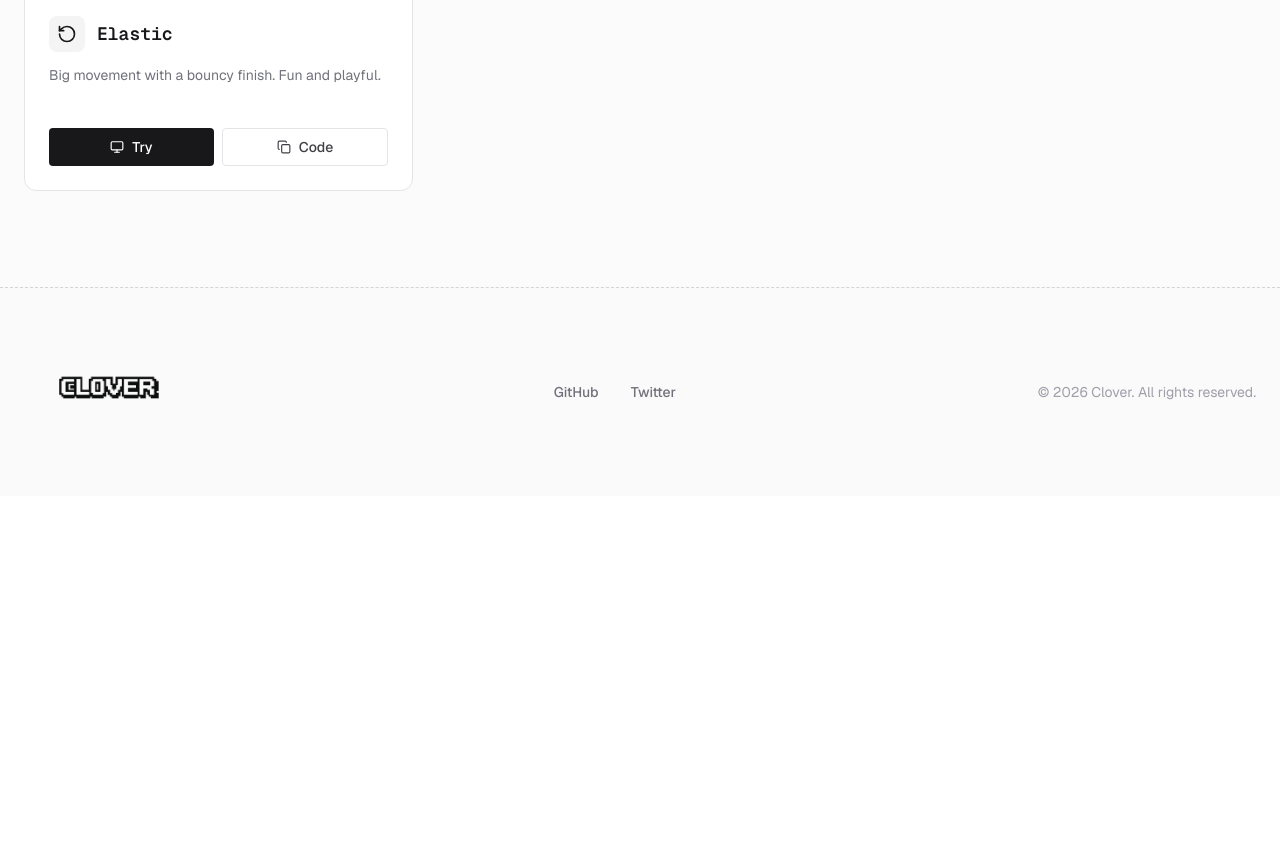
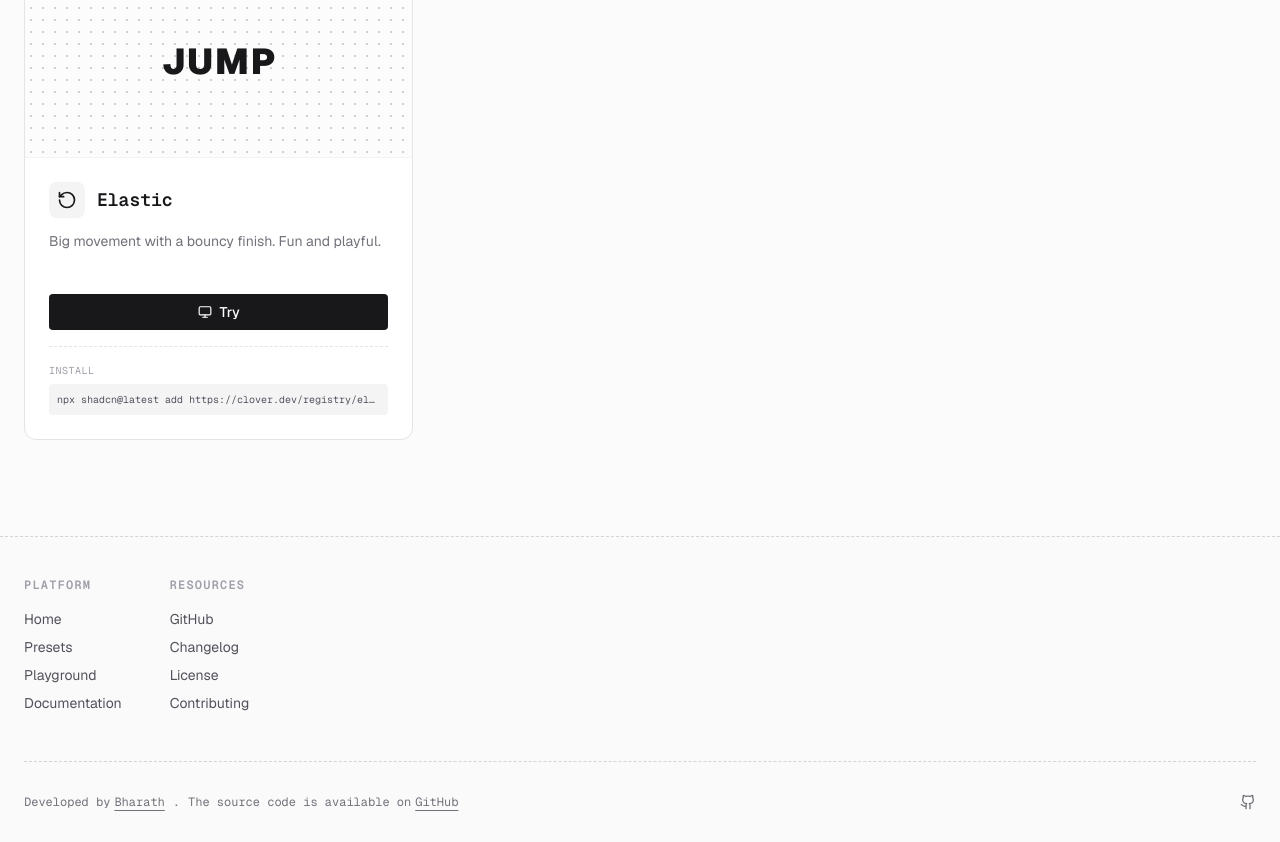
Before and after one commit to clover-kit/Clover, a Next.js app: page /presets in a window 1280 px wide. Shown: the part 1480-2322 px from the top of the page. Before the commit the page ends 1976 px from the top, so only its background shows below. Built offline with nearby package versions, Linux system fonts and the light colour scheme.

Commit message:
feat(presets): enhance UI and add install command copy

```diff
--- a/app/presets/page.tsx
+++ b/app/presets/page.tsx
@@ -5,7 +5,7 @@ import Image from "next/image";
 import Link from "next/link";
 import { motion } from "framer-motion";
 import { useTheme } from "next-themes";
-import { Star, Moon, Sun, ArrowRight, Zap, Terminal, AlignLeft, Sparkles, Copy, Monitor, Smartphone, RotateCcw, MoveVertical, Video, Search } from "lucide-react";
+import { Star, Moon, Sun, ArrowRight, Zap, Terminal, AlignLeft, Sparkles, Copy, Monitor, Smartphone, RotateCcw, MoveVertical, Video, Search, Github } from "lucide-react";
 import { PRESETS } from "@/lib/presets";
 
 export default function PresetsPage() {
@@ -104,7 +104,7 @@ export default function PresetsPage() {
                     <div className="flex items-center gap-4">
                         <div className="hidden sm:flex items-center gap-1.5 border border-zinc-200 dark:border-zinc-800 bg-white dark:bg-zinc-900 px-2 py-1 rounded shadow-sm">
                             <Star className="w-4 h-4 text-amber-500 fill-amber-500" />
-                            <span className="text-sm font-medium font-mono text-zinc-900 dark:text-zinc-100">1.2k</span>
+                            <span className="text-sm font-medium font-mono text-zinc-900 dark:text-zinc-100">1</span>
                         </div>
                         <button
                             onClick={() => setTheme(theme === "dark" ? "light" : "dark")}
@@ -188,33 +188,65 @@ export default function PresetsPage() {
 
 
             {/* Footer */}
-            <footer className="bg-zinc-50 dark:bg-zinc-900 border-t border-dashed border-zinc-300 dark:border-zinc-800 py-12">
-                <div className="max-w-7xl mx-auto px-6 flex flex-col md:flex-row justify-between items-center gap-6">
-                    <div className="flex items-center gap-2">
-                        <Image
-                            src="/logo-text.png"
-                            alt="Clover"
-                            width={140}
-                            height={40}
-                            className="object-contain h-28 w-auto dark:invert"
-                        />
+            <footer className="bg-zinc-50 dark:bg-zinc-950 border-t border-dashed border-zinc-300 dark:border-zinc-800 pt-10 pb-8 overflow-hidden">
+                <div className="max-w-7xl mx-auto px-6">
+                    <div className="flex flex-col md:flex-row justify-between gap-8 mb-12">
+                        <div className="flex gap-12">
+                            <div>
+                                <h4 className="font-mono text-xs font-semibold uppercase text-zinc-400 mb-4 tracking-widest">Platform</h4>
+                                <ul className="space-y-2 text-sm text-zinc-600 dark:text-zinc-400">
+                                    <li><Link href="/" className="hover:text-zinc-900 dark:hover:text-zinc-100 transition-colors">Home</Link></li>
+                                    <li><Link href="/presets" className="hover:text-zinc-900 dark:hover:text-zinc-100 transition-colors">Presets</Link></li>
+                                    <li><Link href="/playground" className="hover:text-zinc-900 dark:hover:text-zinc-100 transition-colors">Playground</Link></li>
+                                    <li><Link href="/docs" className="hover:text-zinc-900 dark:hover:text-zinc-100 transition-colors">Documentation</Link></li>
+                                </ul>
+                            </div>
+                            <div>
+                                <h4 className="font-mono text-xs font-semibold uppercase text-zinc-400 mb-4 tracking-widest">Resources</h4>
+                                <ul className="space-y-2 text-sm text-zinc-600 dark:text-zinc-400">
+                                    <li><a href="https://github.com/clover-kit/Clover" target="_blank" rel="noopener noreferrer" className="hover:text-zinc-900 dark:hover:text-zinc-100 transition-colors">GitHub</a></li>
+                                    <li><a href="https://github.com/clover-kit/Clover/releases" target="_blank" rel="noopener noreferrer" className="hover:text-zinc-900 dark:hover:text-zinc-100 transition-colors">Changelog</a></li>
+                                    <li><a href="https://github.com/clover-kit/Clover/blob/main/LICENSE" target="_blank" rel="noopener noreferrer" className="hover:text-zinc-900 dark:hover:text-zinc-100 transition-colors">License</a></li>
+                                    <li><a href="https://github.com/clover-kit/Clover/blob/main/CONTRIBUTING.md" target="_blank" rel="noopener noreferrer" className="hover:text-zinc-900 dark:hover:text-zinc-100 transition-colors">Contributing</a></li>
+                                </ul>
+                            </div>
+                        </div>
                     </div>
 
-                    <div className="flex gap-8 text-sm font-medium text-zinc-500 dark:text-zinc-400">
-                        <a href="#" className="hover:text-zinc-900 dark:hover:text-zinc-100 transition-colors">GitHub</a>
-                        <a href="#" className="hover:text-zinc-900 dark:hover:text-zinc-100 transition-colors">Twitter</a>
+                    <div className="flex flex-col md:flex-row justify-between items-center w-full pt-8 border-t border-dashed border-zinc-300 dark:border-zinc-800 text-xs text-zinc-500 font-mono">
+                        <div className="flex items-center gap-1">
+                            <span>Developed by</span>
+                            <a href="https://github.com/AVBharath10" target="_blank" rel="noopener noreferrer" className="underline underline-offset-4 hover:text-zinc-900 dark:hover:text-zinc-100 transition-colors">Bharath</a>
+                            <span className="mx-1">.</span>
+                            <span>The source code is available on</span>
+                            <a href="https://github.com/clover-kit/Clover" target="_blank" rel="noopener noreferrer" className="underline underline-offset-4 hover:text-zinc-900 dark:hover:text-zinc-100 transition-colors">GitHub</a>
+                        </div>
+
+                        <div className="flex items-center gap-4 mt-4 md:mt-0">
+                            <a href="https://github.com/clover-kit/Clover" target="_blank" rel="noopener noreferrer" className="hover:text-zinc-900 dark:hover:text-zinc-100 transition-colors">
+                                <Github className="w-4 h-4" />
+                            </a>
+                        </div>
                     </div>
-
-                    <p className="text-sm text-zinc-400 dark:text-zinc-600">
-                        &copy; 2026 Clover. All rights reserved.
-                    </p>
                 </div>
             </footer>
         </div>
     );
 }
 
+
+
 function PresetCard({ title, description, fontClass, icon, preview }: any) {
+    const [copied, setCopied] = useState(false);
+
+    const installCommand = `npx shadcn@latest add https://clover.dev/registry/${title.toLowerCase().replace(/\s+/g, "-")}.json`;
+
+    const handleCopy = () => {
+        navigator.clipboard.writeText(installCommand);
+        setCopied(true);
+        setTimeout(() => setCopied(false), 2000);
+    };
+
     return (
         <div className="group bg-white dark:bg-zinc-900 border border-zinc-200 dark:border-zinc-800 rounded-xl overflow-hidden hover:shadow-xl hover:shadow-zinc-200/50 dark:hover:shadow-black/50 transition-all duration-300 hover:-translate-y-1">
             <div className="h-48 border-b border-zinc-100 dark:border-zinc-800 bg-zinc-50/50 dark:bg-zinc-950/50 flex items-center justify-center p-8 relative overflow-hidden">
@@ -239,10 +271,22 @@ function PresetCard({ title, description, fontClass, icon, preview }: any) {
                         <Monitor className="w-3.5 h-3.5" />
                         Try
                     </Link>
-                    <button className="flex-1 flex items-center justify-center gap-2 bg-white dark:bg-zinc-800 border border-zinc-200 dark:border-zinc-700 hover:bg-zinc-50 dark:hover:bg-zinc-700 text-zinc-700 dark:text-zinc-300 py-2 rounded text-sm font-medium transition-colors">
-                        <Copy className="w-3.5 h-3.5" />
-                        Code
-                    </button>
+                </div>
+                <div className="mt-4 pt-4 border-t border-dashed border-zinc-200 dark:border-zinc-800">
+                    <p className="text-[10px] text-zinc-400 mb-1.5 font-mono uppercase tracking-wider">Install</p>
+                    <div className="group/code relative">
+                        <div
+                            className="absolute inset-y-0 right-0 flex items-center pr-1 opacity-0 group-hover/code:opacity-100 transition-opacity"
+                            onClick={handleCopy}
+                        >
+                            <div className="bg-zinc-200 dark:bg-zinc-700 p-1 rounded cursor-pointer hover:bg-zinc-300 dark:hover:bg-zinc-600" title="Copy command">
+                                {copied ? <span className="text-[10px] font-bold text-green-500 px-1">Copied!</span> : <Copy className="w-3 h-3 text-zinc-600 dark:text-zinc-300" />}
+                            </div>
+                        </div>
+                        <code className="text-[10px] text-zinc-600 dark:text-zinc-400 bg-zinc-100 dark:bg-zinc-800/50 px-2 py-2 rounded block truncate font-mono select-all hover:bg-zinc-200 dark:hover:bg-zinc-800 transition-colors cursor-text">
+                            {installCommand}
+                        </code>
+                    </div>
                 </div>
             </div>
         </div>
```
